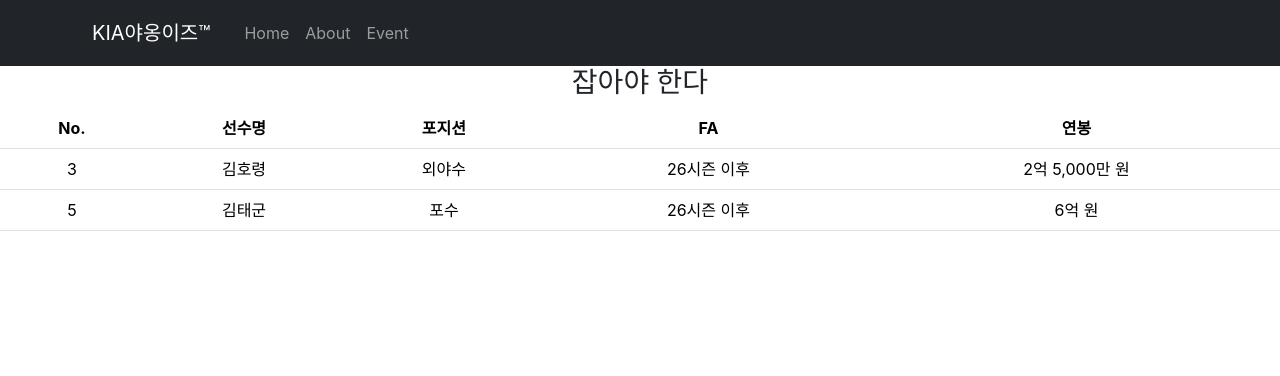
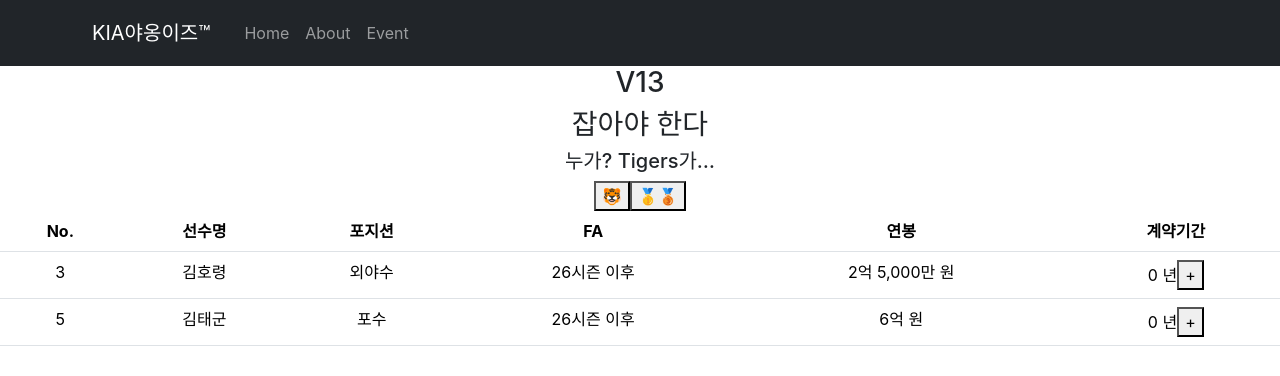
Before and after one commit to SJ-J/ReactStudy2, a React (Create React App) app: page /contract in a window 1280 px wide. Shown: the top 376 px of the page. Built offline with nearby package versions, Linux system fonts and the light colour scheme.

Commit message:
addYears 리듀서 추가

```diff
--- a/src/pages/Contract.jsx
+++ b/src/pages/Contract.jsx
@@ -1,13 +1,20 @@
 import { Table } from "react-bootstrap";
-import { useSelector } from "react-redux";
+import { useDispatch, useSelector } from "react-redux";
+import { addYears } from "../store";
+import { addV, changeName } from "../store/userSlice.js";
 
 function Contract() {
 
-    let state = useSelector((state)=>{ return state.wishlist });
+    let state = useSelector((state)=>{ return state });
+    let dispatch = useDispatch()
 
     return (
         <div>
+            <h3>V{ state.user.v }</h3>
             <h3>잡아야 한다</h3>
+            <h5>누가? { state.user.name }가… </h5>
+            <button onClick={()=>{ dispatch( changeName() ) }}>🐯</button>
+            <button onClick={()=>{ dispatch( addV(10) ) }}>🥇🥉</button>
             <Table>
                 <thead>
                     <tr>
@@ -16,21 +23,24 @@
                     <th>포지션</th>
                     <th>FA</th>
                     <th>연봉</th>
+                    <th>계약기간</th>
                     </tr>
                 </thead>
                 <tbody>
-                    {/* <td>{ state[0].id }</td>
-                    <td>{ state[0].name }</td>
-                    <td>{ state[0].position }</td> */}
                     {
-                        state.map(function(state, i) {
+                        state.wishlist.map(function(player, i) {
                             return (
-                                <tr>
-                                    <td>{ state.id }</td>
-                                    <td>{ state.name }</td>
-                                    <td>{ state.position }</td>
-                                    <td>{ state.fa }</td>
-                                    <td>{ state.salary } 원</td>
+                                <tr key={i}>
+                                    <td>{ player.id }</td>
+                                    <td>{ player.name }</td>
+                                    <td>{ player.position }</td>
+                                    <td>{ player.fa }</td>
+                                    <td>{ player.salary } 원</td>
+                                    <td>{ player.years } 년
+                                        <button onClick={()=>{
+                                            dispatch( addYears(player.id) )
+                                        }}>+</button>
+                                    </td>
                                 </tr>
                             )
                         })
--- a/src/pages/Detail.jsx
+++ b/src/pages/Detail.jsx
@@ -52,6 +52,7 @@
             <p>연봉 <strong>{ price == '' ? 0 : price }</strong>만 원</p>
             <input placeholder="지불할 금액을 적어주세요." onChange={ (e)=>setPrice(e.target.value) }></input>
             </div>
+            <p><button> 계약하기 </button></p>
         </div>
         <div>
             <Nav variant="tabs"  defaultActiveKey="link0">
--- a/src/store.js
+++ b/src/store.js
@@ -1,27 +1,29 @@
 import { configureStore, createSlice } from '@reduxjs/toolkit'
-
-let user = createSlice({
-    name: 'user',
-    initialState: 'tigers'
-})
-
-let year = createSlice({
-    name: 'year',
-    initialState: [3, 4, 5]
-})
+import user from './store/userSlice.js'
 
 let wishlist = createSlice({
     name: 'wishlist',
     initialState: [
-        {id: 3, name: '김호령', position: '외야수', fa: '26시즌 이후', salary: '2억 5,000만'},
-        {id: 5, name: '김태군', position: '포수', fa: '26시즌 이후', salary: '6억'}
-    ]
+        {id: 3, name: '김호령', position: '외야수', fa: '26시즌 이후', salary: '2억 5,000만', years: 0},
+        {id: 5, name: '김태군', position: '포수', fa: '26시즌 이후', salary: '6억', years: 0}
+    ],
+    reducers: {
+        addYears(state, action) {
+            // id가 일치하는 항목을 find()로 찾음
+            let id = action.payload;
+            let item = state.find( item => item.id == id );
+            console.log(id);
+            if (item) {
+                item.years += 1;
+            }
+        }
+    }
 })
+export let { addYears } = wishlist.actions;
 
 export default configureStore({
   reducer: {
     user        : user.reducer,
-    year        : year.reducer,
     wishlist    : wishlist.reducer
    }
 })
--- /dev/null
+++ b/src/store/userSlice.js
@@ -0,0 +1,17 @@
+import { createSlice } from "@reduxjs/toolkit"
+
+let user = createSlice({
+    name: 'user',
+    initialState: { name: 'Tigers', v: 13 },
+    reducers: {
+        changeName(state) {
+            state.name = 'KIA Tigers'
+        },
+        addV(state, action) {
+            state.v += action.payload
+        }
+    }
+})
+export let { changeName, addV } = user.actions;
+
+export default user;
```
